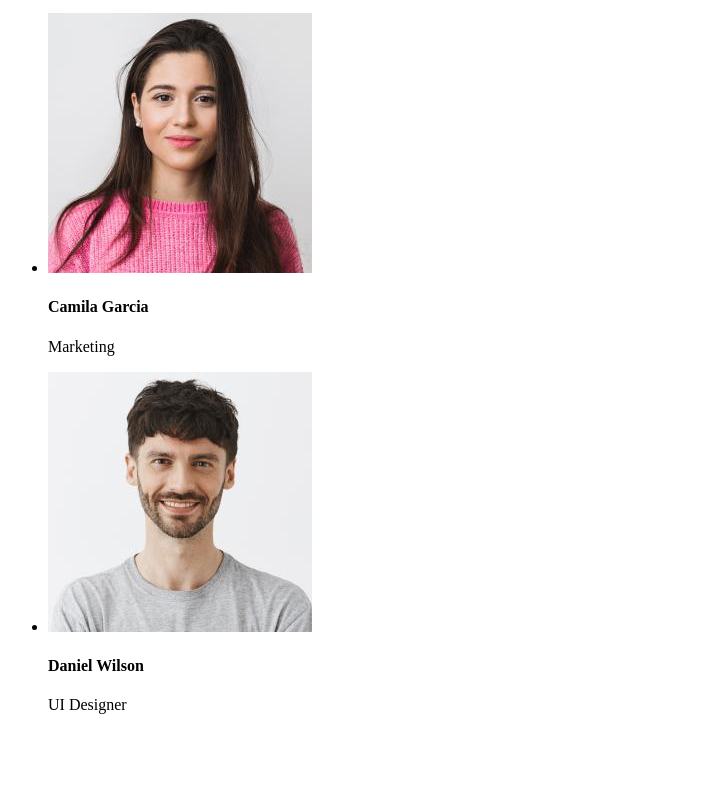
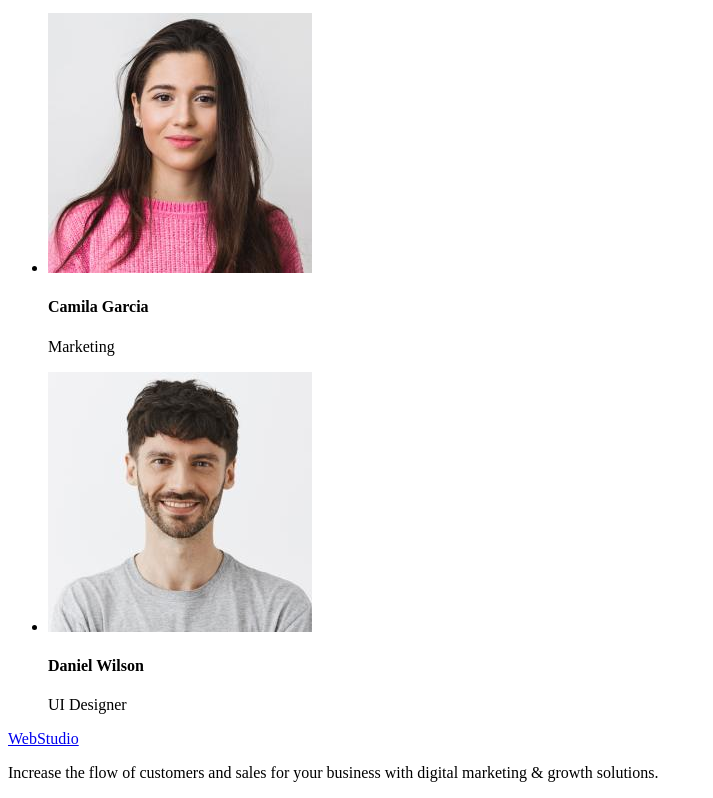
Before and after one commit to OleksandrKhokhlov/Tutorial, a plain HTML site: page index.html in a window 1280 px wide. Shown: the part 2930-3728 px from the top of the page, without its empty margins (0-713 px from the left). Before the commit the page ends 3660 px from the top, so only its background shows below. Drawn offline with Linux system fonts and the light colour scheme.

Commit message:
layout footer

```diff
--- a/index.html
+++ b/index.html
@@ -103,6 +103,14 @@
         </ul>
       </section>
     </main>
-    <footer></footer>
+    <footer>
+      <section>
+        <a href="./index.html">WebStudio</a>
+        <p>
+          Increase the flow of customers and sales for your business with
+          digital marketing & growth solutions.
+        </p>
+      </section>
+    </footer>
   </body>
 </html>
```
